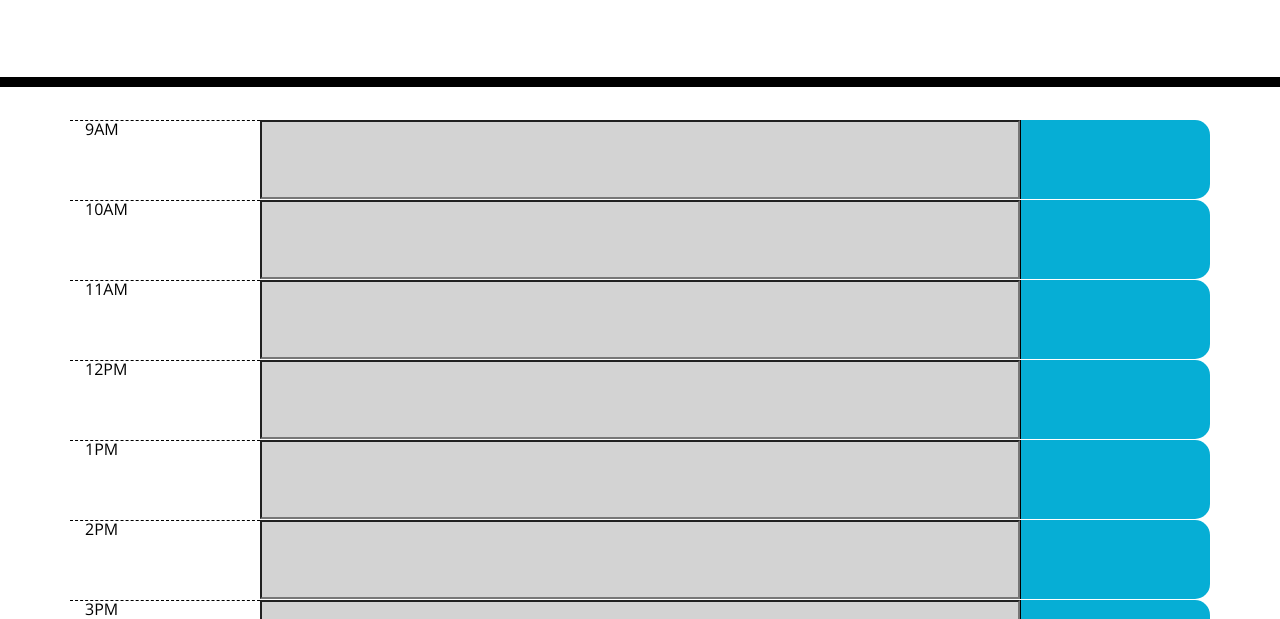
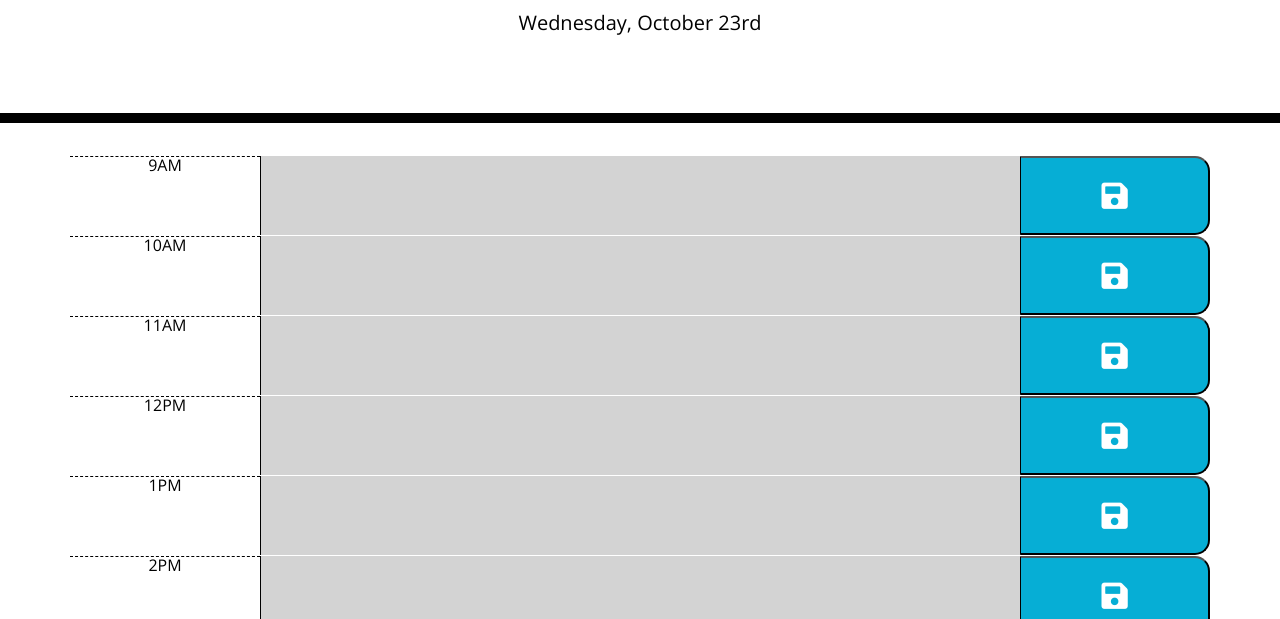
Before and after one commit to bfall-debug/Day_Planner, a plain HTML site: page index.html in a window 1280 px wide. Shown: the part 181-800 px from the top of the page. Drawn offline with nearby package versions, Linux system fonts and the light colour scheme.

Commit message:
CSS fully utilized and aesthetics updated

```diff
--- a/Assets/script.js
+++ b/Assets/script.js
@@ -3,19 +3,20 @@ var time = moment()
 var WorkStarts = 9;
 var WorkEnds = 17;
 var TimeSlots = $(".container");
+$("#currentDay").text(time.format('dddd, MMMM Do'));
 
 for (i = WorkStarts; i < WorkEnds; i++) {
     var TimeBlock = moment(i, format)
     var NextTimeBlock = moment(i + 1, format)
 
     NewHour = $("<div>");
-    NewHour.addClass("row");
+    NewHour.addClass("row time-block");
 
     Hour = $("<div>");
     Hour.addClass("col-2 hour");
     Hour.text(TimeBlock.format(format));
 
-    TimeFrame = $("<input>");
+    TimeFrame = $("<textarea>");
     TimeFrame.addClass("col-8")
     if ( time.isBetween(TimeBlock,NextTimeBlock)) {
         TimeFrame.addClass("present");
@@ -23,13 +24,12 @@ for (i = WorkStarts; i < WorkEnds; i++) {
     else if (time.isAfter(TimeBlock)) {
         TimeFrame.addClass("past");
     }
-
     else {
         TimeFrame.addClass("future");
     }
 
-    SaveButton = $("<div class='col-2 saveBtn'>");
-    SaveButton.addClass("col-2 saveBtn")
+    SaveButton = $("<button>");
+    SaveButton.addClass("col-2 saveBtn fas fa-save")
 
     NewHour.append(Hour, TimeFrame, SaveButton);
     TimeSlots.append(NewHour);
--- a/Assets/style.css
+++ b/Assets/style.css
@@ -63,9 +63,12 @@ textarea{
   border-bottom-right-radius: 15px;
   background-color: #06AED5;
   color: white;
+  font-size: 30px;
+  text-align: center;
 }
 
-.saveBtn i:hover {
+.saveBtn:hover {
   font-size: 20px;
-  transition: all .3s ease-in-out;
+  transition: all .5s ease-in-out;
+  color: #000000;
 }
--- a/index.html
+++ b/index.html
@@ -9,6 +9,7 @@
   <link rel="stylesheet" href="https://use.fontawesome.com/releases/v5.8.1/css/all.css"
     integrity="sha384-50oBUHEmvpQ+1lW4y57PTFmhCaXp0ML5d60M1M7uH2+nqUivzIebhndOJK28anvf" crossorigin="anonymous" />
   <link href="https://fonts.googleapis.com/css?family=Open+Sans&display=swap" rel="stylesheet" />
+  <link rel="stylesheet" href="https://cdnjs.cloudflare.com/ajax/libs/font-awesome/4.7.0/css/font-awesome.min.css">
   <link rel="stylesheet" href="Assets/style.css" />
   <title>Work Day Scheduler</title>
 </head>
@@ -19,24 +20,7 @@
     <p class="lead">A simple calendar app for scheduling your work day</p>
     <p id="currentDay" class="lead"></p>
   </header>
-  <div class="container">
-    <!-- Timeblocks go here -->
-
-
-    <!-- <div class="row">
-      <div class="col-2 hour">
-        9:00am
-      </div>
-      <input class="col-8 future"></input>
-      <div class="col-2 saveBtn">
-        Save :)
-      </div>
-    </div> -->
-
-
-
-
-  </div>
+  <div class="container"></div>
 
   <script src="https://code.jquery.com/jquery-3.4.1.min.js"></script>
   <script src="https://cdnjs.cloudflare.com/ajax/libs/moment.js/2.24.0/moment.min.js"></script>
```
